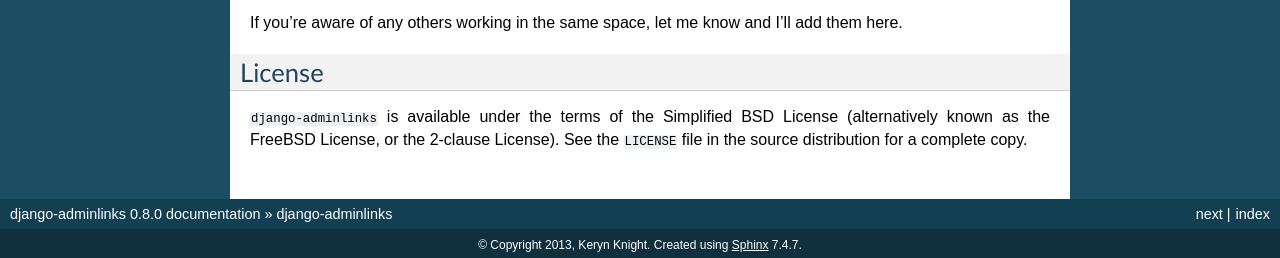
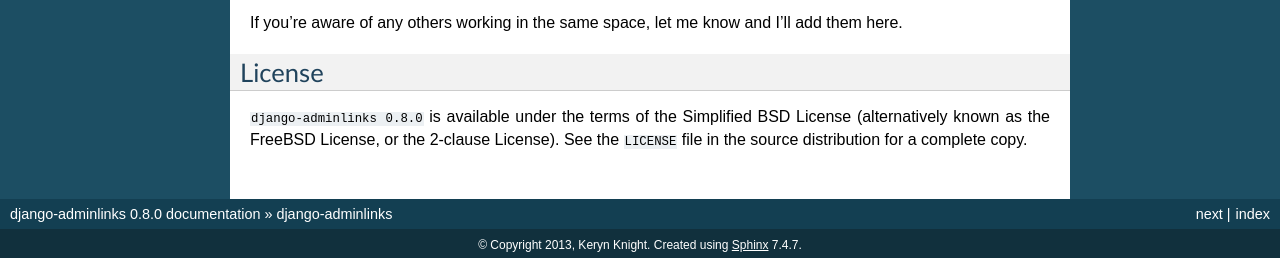
Before and after one commit to kezabelle/django-adminlinks, a Sphinx documentation site: the page built from docs/index.rst, in a window 1280 px wide. Shown: the part 1671-1929 px from the top of the page. Built offline with Sphinx 7.4.7, drawn with Linux system fonts in a browser that asks for light colours.

Commit message:
sprinkle version as a string everywhere, so that bump version can find it.

```diff
--- a/docs/index.rst
+++ b/docs/index.rst
@@ -109,6 +109,6 @@
 License
 -------
 
-``django-adminlinks`` is available under the terms of the Simplified BSD
+``django-adminlinks 0.8.0`` is available under the terms of the Simplified BSD
 License (alternatively known as the FreeBSD License, or the 2-clause License).
 See the ``LICENSE`` file in the source distribution for a complete copy.
--- a/setup.py
+++ b/setup.py
@@ -1,7 +1,6 @@
 import os
 from distutils.core import setup
 from setuptools import find_packages
-from adminlinks import __version__
 
 HERE = os.path.abspath(os.path.dirname(__file__))
 
@@ -25,7 +24,7 @@
 
 setup(
     name='django-adminlinks',
-    version=__version__,
+    version='0.8.0',
     description='Django template tags for rendering links to the '
                 'administration.',
     author='Keryn Knight',
```
